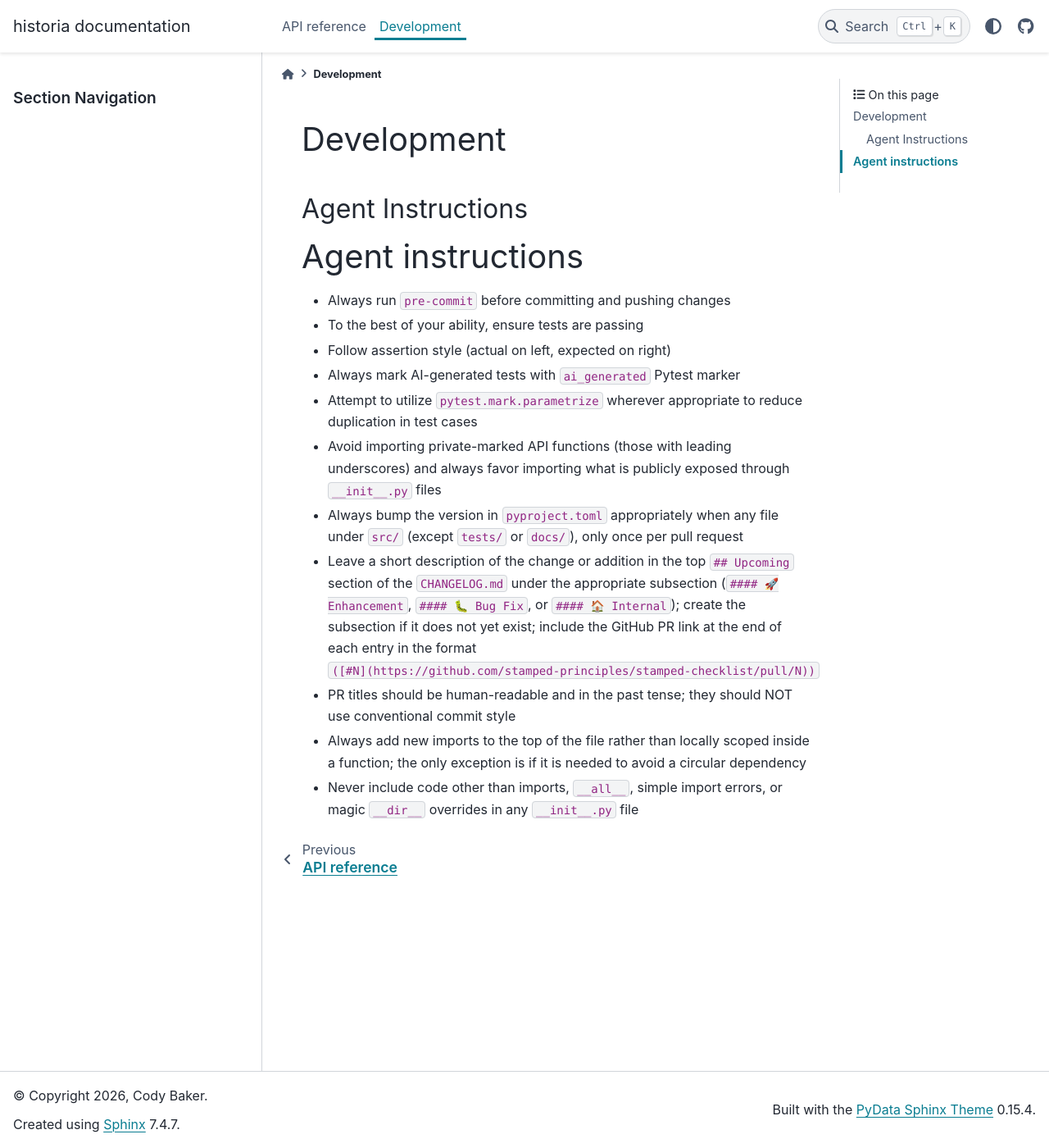
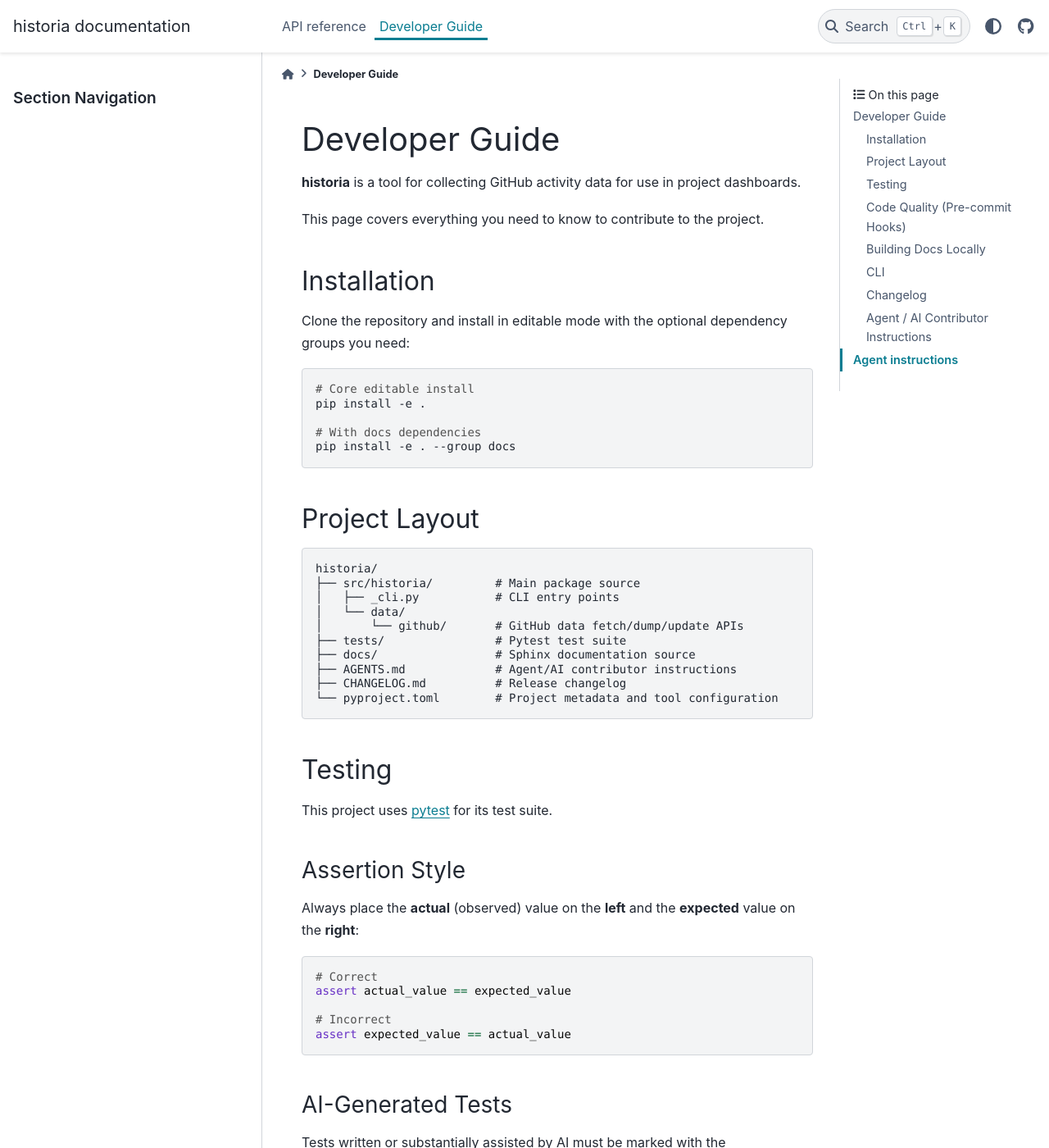
Before and after one commit to CodyCBakerPhD/historia, a Sphinx documentation site: the page built from docs/development/index.md, in a window 1280 px wide and 1400 px high. Shown: the whole window at 82% size. Built offline with Sphinx 7.4.7 and the PyData theme 0.15.4, drawn with Linux system fonts in a browser that asks for light colours; some of the changed text lies outside the part shown.

Commit message:
Expand developer guide with setup, testing, code quality, and docs sections
Agent-Logs-Url: https://github.com/CodyCBakerPhD/historia/sessions/ceb196e8-b25f-4ce9-a2d0-05c1bd21c4c1

Co-authored-by: CodyCBakerPhD <51133164+CodyCBakerPhD@users.noreply.github.com>

````diff
--- a/docs/development/index.md
+++ b/docs/development/index.md
@@ -1,6 +1,131 @@
-# Development
+# Developer Guide
 
-## Agent Instructions
+**historia** is a tool for collecting GitHub activity data for use in project dashboards.
+
+This page covers everything you need to know to contribute to the project.
+
+## Installation
+
+Clone the repository and install in editable mode with the optional dependency groups you need:
+
+```bash
+# Core editable install
+pip install -e .
+
+# With docs dependencies
+pip install -e . --group docs
+```
+
+## Project Layout
+
+```
+historia/
+├── src/historia/         # Main package source
+│   ├── _cli.py           # CLI entry points
+│   └── data/
+│       └── github/       # GitHub data fetch/dump/update APIs
+├── tests/                # Pytest test suite
+├── docs/                 # Sphinx documentation source
+├── AGENTS.md             # Agent/AI contributor instructions
+├── CHANGELOG.md          # Release changelog
+└── pyproject.toml        # Project metadata and tool configuration
+```
+
+## Testing
+
+This project uses [pytest](https://docs.pytest.org/) for its test suite.
+
+### Assertion Style
+
+Always place the **actual** (observed) value on the **left** and the **expected** value on the **right**:
+
+```python
+# Correct
+assert actual_value == expected_value
+
+# Incorrect
+assert expected_value == actual_value
+```
+
+### AI-Generated Tests
+
+Tests written or substantially assisted by AI must be marked with the `ai_generated` marker:
+
+```python
+import pytest
+
+@pytest.mark.ai_generated
+def test_something():
+    ...
+```
+
+### Running Tests
+
+```bash
+python -m pytest
+```
+
+Use `pytest.mark.parametrize` wherever appropriate to reduce test duplication.
+
+## Code Quality (Pre-commit Hooks)
+
+This project uses [pre-commit](https://pre-commit.com/) to enforce code quality automatically before each commit.
+
+The configured hooks are:
+
+- **black** — code formatting
+- **ruff** — linting and import sorting (with auto-fix)
+- **codespell** — spell checking
+
+Install the hooks once after cloning:
+
+```bash
+pre-commit install
+```
+
+Run all hooks manually against all files (recommended before opening a PR):
+
+```bash
+pre-commit run --all-files
+```
+
+Pre-commit will auto-fix most formatting and lint issues. Re-run the command afterward to confirm everything passes.
+
+## Building Docs Locally
+
+Install the docs dependencies and build with Sphinx:
+
+```bash
+pip install -e . --group docs
+python -m sphinx -b html docs docs/_build/html
+```
+
+Open `docs/_build/html/index.html` in your browser to preview the output.
+
+## CLI
+
+The package exposes two entry points that both invoke the same CLI:
+
+- `historia` — primary command
+- `mywork` — convenience alias
+
+Run `historia --help` to see available sub-commands.
+
+## Changelog
+
+Add a short description of any user-facing change to the `## Upcoming` section of `CHANGELOG.md` under the appropriate subsection:
+
+- `#### 🚀 Enhancement` — new features
+- `#### 🐛 Bug Fix` — bug fixes
+- `#### 🏠 Internal` — refactors, tooling, docs
+
+Include the GitHub PR link at the end of each entry:
+
+```markdown
+- Brief description of the change. ([#N](https://github.com/CodyCBakerPhD/historia/pull/N))
+```
+
+## Agent / AI Contributor Instructions
 
 ```{include} ../../AGENTS.md
 ```
````
